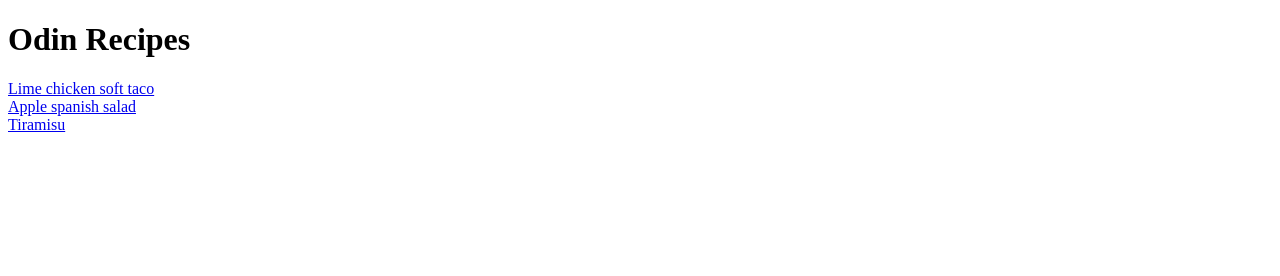
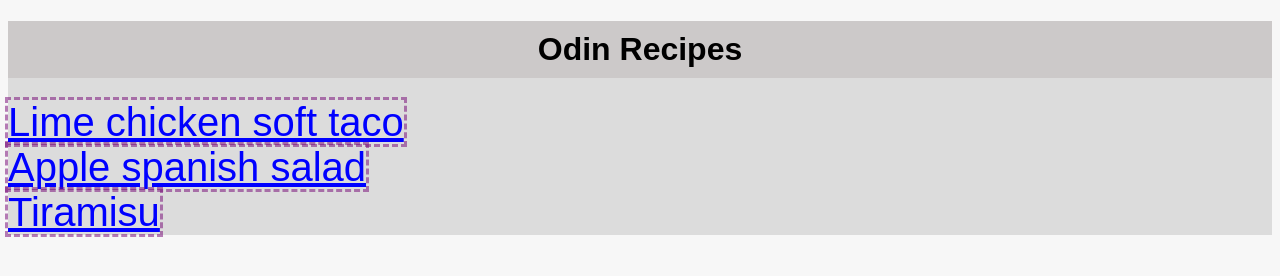
Before and after one commit to malwani9/odin-recipes, a plain HTML site: page index.html in a window 1280 px wide. Drawn offline with Linux system fonts and the light colour scheme.

Commit message:
add style to index.html

```diff
--- a/index.html
+++ b/index.html
@@ -4,14 +4,21 @@
     <meta charset="UTF-8" />
     <meta name="viewport" content="width=device-width, initial-scale=1.0" />
     <title>Odin recipes</title>
+    <link rel="stylesheet" href="style.css" />
   </head>
   <body>
-    <h1>Odin Recipes</h1>
-    <a href="./recipes/lime-chicken-soft-taco.html"> Lime chicken soft taco </a>
-    <br />
-    <a href="./recipes/apple-spanish-salad.html">Apple spanish salad </a>
-    <br />
-    <a href="./recipes/tiramisu.html">Tiramisu </a>
-    <br />
+    <div>
+      <h1 id="mainHeader">Odin Recipes</h1>
+      <a class="url" href="./recipes/lime-chicken-soft-taco.html">
+        Lime chicken soft taco
+      </a>
+      <br />
+      <a class="url" href="./recipes/apple-spanish-salad.html"
+        >Apple spanish salad
+      </a>
+      <br />
+      <a class="url" href="./recipes/tiramisu.html">Tiramisu </a>
+      <br />
+    </div>
   </body>
 </html>
--- /dev/null
+++ b/style.css
@@ -0,0 +1,29 @@
+body {
+  background-color: #f7f7f7f7;
+  font-family: Arial, Helvetica, sans-serif;
+}
+
+div {
+  background-color: #d7d7d7d7;
+}
+#mainHeader {
+  background-color: #cac7c7d7;
+  text-align: center;
+  padding: 10px;
+}
+
+.url {
+  outline-style: dashed;
+  outline-color: rgba(122, 15, 122, 0.533);
+  font-size: 40px;
+}
+
+a:link {
+  color: blue;
+}
+a:visited {
+  color: green;
+}
+a:hover {
+  color: red;
+}
```
Also changed, not shown: recipes/apple-spanish-salad.html (+2 -1 lines), recipes/lime-chicken-soft-taco.html (+2 -1 lines), recipes/tiramisu.html (+2 -1 lines), img/applespanishsalad.jpeg (renamed from recipes/img/applespanishsalad.jpeg), img/limechickensofttaco.jpeg (renamed from recipes/img/limechickensofttaco.jpeg), img/tiramisu.jpeg (renamed from recipes/img/tiramisu.jpeg).
